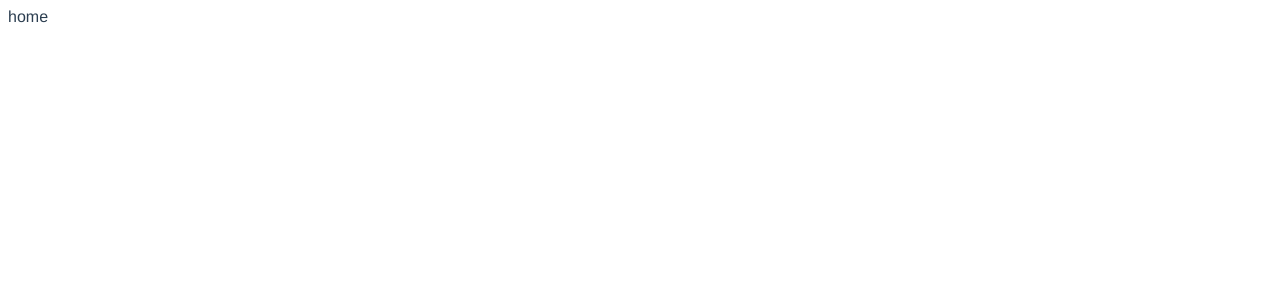
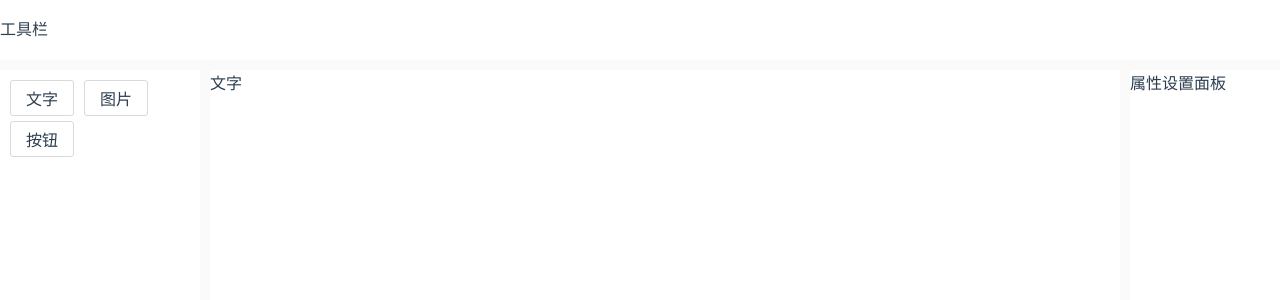
Before and after one commit to louzhedong/visualization, a Vue app: page /#/ in a window 1280 px wide. Shown: the top 300 px of the page. Built offline with nearby package versions, Linux system fonts and the light colour scheme.

Commit message:
添加功能

```diff
--- a/src/App.vue
+++ b/src/App.vue
@@ -2,7 +2,7 @@
  * @Author: louzhedong
  * @Date: 2021-02-23 11:22:54
  * @LastEditors: louzhedong
- * @LastEditTime: 2021-02-23 11:38:10
+ * @LastEditTime: 2021-02-23 13:40:23
  * @Description: 描述一下咯
 -->
 <template>
@@ -17,14 +17,17 @@
   -webkit-font-smoothing: antialiased;
   -moz-osx-font-smoothing: grayscale;
   color: #2c3e50;
+  height: 100%;
 }
 
-#nav {
-  padding: 30px;
+html {
+  height: 100%;
+}
 
-  a {
-    font-weight: bold;
-    color: #2c3e50;
-  }
+body {
+  height: 100%;
+  margin: 0;
+  background: #fafafa;
 }
+
 </style>
--- /dev/null
+++ b/src/components/VButton.vue
@@ -0,0 +1,23 @@
+<!--
+ * @Author: louzhedong
+ * @Date: 2021-02-23 13:33:18
+ * @LastEditors: louzhedong
+ * @LastEditTime: 2021-02-23 14:19:41
+ * @Description: 按钮组件
+-->
+
+<template>
+  <button class="v-button">{{propValue}}</button>
+</template>
+
+<script>
+export default {
+  name: 'v-button',
+  props: {
+    propValue: {
+      type: String,
+      default: ""
+    }
+  }
+}
+</script>
--- /dev/null
+++ b/src/components/VImage.vue
@@ -0,0 +1,35 @@
+<!--
+ * @Author: louzhedong
+ * @Date: 2021-02-23 11:51:24
+ * @LastEditors: louzhedong
+ * @LastEditTime: 2021-02-23 14:18:42
+ * @Description: 图片组件
+-->
+<template>
+  <div class="v-image">
+    <img :src="propValue"/>
+  </div>
+</template>
+
+<script>
+export default {
+  name: 'v-image',
+  props: {
+    propValue: {
+      type: String,
+      required: true
+    }
+  },
+  data() {
+    return {
+
+    }
+  }
+}
+</script>
+
+<style lang="less">
+.v-image {
+  overflow: hidden;
+}
+</style>
--- /dev/null
+++ b/src/components/VShape.vue
@@ -0,0 +1,26 @@
+<!--
+ * @Author: louzhedong
+ * @Date: 2021-02-23 11:50:36
+ * @LastEditors: louzhedong
+ * @LastEditTime: 2021-02-23 13:33:02
+ * @Description: 描述一下咯
+-->
+
+<template>
+  <div class="shape">
+
+  </div>
+</template>
+
+<script>
+export default {
+  name: 'v-shape',
+  data() {
+    return {
+
+    }
+  },
+
+
+}
+</script>
--- /dev/null
+++ b/src/components/VText.vue
@@ -0,0 +1,40 @@
+<!--
+ * @Author: louzhedong
+ * @Date: 2021-02-23 11:51:19
+ * @LastEditors: louzhedong
+ * @LastEditTime: 2021-02-23 14:35:19
+ * @Description: 文字组件
+-->
+
+<template>
+  <!-- <textarea
+    v-if="editMode === 'edit'"
+    class="textarea"
+    :value="propValue"
+    ref="v-text"
+    @input="handleInput"
+  ></textarea> -->
+  <div class="text disable">{{propValue}}</div>
+</template>
+
+<script>
+export default {
+  name: 'v-text',
+  props: {
+    propValue: {
+      type: String,
+    },
+  },
+  data() {
+    return {
+      editMode: 'edit'
+    }
+  },
+
+  methods: {
+    handleInput() {
+
+    }
+  }
+};
+</script>
--- /dev/null
+++ b/src/views/AttributeArea.vue
@@ -0,0 +1,25 @@
+<!--
+ * @Author: louzhedong
+ * @Date: 2021-02-23 11:58:54
+ * @LastEditors: louzhedong
+ * @LastEditTime: 2021-02-23 13:58:12
+ * @Description: 属性设置面板
+-->
+<template>
+  <div class="attribute-area">属性设置面板</div>
+</template>
+
+<script>
+export default {
+
+}
+</script>
+
+
+<style lang="less">
+.attribute-area {
+  width: 150px;
+  height: 100%;
+  background: #fff;
+}
+</style>
--- /dev/null
+++ b/src/views/ComponentArea.vue
@@ -0,0 +1,64 @@
+<!--
+ * @Author: louzhedong
+ * @Date: 2021-02-23 11:57:12
+ * @LastEditors: louzhedong
+ * @LastEditTime: 2021-02-23 14:47:50
+ * @Description: 组件栏
+-->
+
+<template>
+  <div class="component-area" @dragstart="handleDragStart">
+    <div
+      class="component-item"
+      v-for="(item, key) in typeList"
+      :key="key"
+      :data-type="item.key"
+      draggable
+    >
+      {{ item.label }}
+    </div>
+  </div>
+</template>
+
+<script>
+export default {
+  data() {
+    return {
+      typeList: [
+        { key: 'v-text', label: '文字' },
+        {
+          key: 'v-image',
+          label: '图片',
+        },
+        {
+          key: 'v-button',
+          label: '按钮',
+        },
+      ],
+    };
+  },
+
+  methods: {
+    handleDragStart(e) {
+      e.dataTransfer.setData('type', e.target.dataset.type);
+    },
+  },
+};
+</script>
+
+<style lang="less">
+.component-area {
+  width: 180px;
+  height: 100%;
+  background: #fff;
+  padding: 10px;
+  .component-item {
+    display: inline-block;
+    border: 1px solid #dadada;
+    padding: 5px 15px;
+    border-radius: 3px;
+    margin-right: 10px;
+    margin-bottom: 5px;
+  }
+}
+</style>
--- a/src/views/Home.vue
+++ b/src/views/Home.vue
@@ -2,11 +2,44 @@
  * @Author: louzhedong
  * @Date: 2021-02-23 11:22:54
  * @LastEditors: louzhedong
- * @LastEditTime: 2021-02-23 11:37:30
+ * @LastEditTime: 2021-02-23 13:59:59
  * @Description: 描述一下咯
 -->
 <template>
   <div class="home">
-    home
+    <toolbar-area></toolbar-area>
+    <div class="content">
+      <component-area></component-area>
+      <pane-area></pane-area>
+      <attribute-area></attribute-area>
+    </div>
   </div>
 </template>
+
+<script>
+import ToolBarArea from '@/views/ToolBarArea';
+import ComponentArea from '@/views/ComponentArea';
+import PaneArea from '@/views/PaneArea';
+import AttributeArea from '@/views/AttributeArea';
+export default {
+  components: {
+    'toolbar-area': ToolBarArea,
+    'component-area': ComponentArea,
+    'pane-area': PaneArea,
+    'attribute-area': AttributeArea
+  }
+}
+</script>
+
+<style lang="less">
+.home {
+  height: 100%;
+  position: relative;
+  display: flex;
+  flex-direction: column;
+  .content {
+    flex: 1;
+    display: flex;
+  }
+}
+</style>
--- /dev/null
+++ b/src/views/PaneArea.vue
@@ -0,0 +1,65 @@
+<!--
+ * @Author: louzhedong
+ * @Date: 2021-02-23 11:59:05
+ * @LastEditors: louzhedong
+ * @LastEditTime: 2021-02-23 14:58:25
+ * @Description: 中心画布
+-->
+
+<template>
+  <div class="pane-area" @drop="handleDrop">
+    <component
+      v-for="(item, key) in componentData"
+      :is="item.component"
+      :key="key"
+      :style="item.style"
+      :propValue="item.propValue"
+    />
+  </div>
+</template>
+
+<script>
+export default {
+  data() {
+    return {
+      componentData: [
+        {
+          component: 'v-text',
+          propValue: '文字',
+          animations: [],
+          events: {},
+          style: {
+            width: 200,
+            height: 33,
+            fontSize: 14,
+            fontWeight: 500,
+            lineHeight: '',
+            letterSpacing: 0,
+            textAlign: '',
+            color: '',
+          },
+        },
+      ],
+    };
+  },
+
+  methods: {
+    handleDrop(e) {
+      console.log(11);
+      e.preventDefaule();
+      e.stopPropagation();
+
+
+    }
+  }
+};
+</script>
+
+<style lang="less">
+.pane-area {
+  flex: 1;
+  height: 100%;
+  background: #fff;
+  margin: 0 10px;
+}
+</style>
--- /dev/null
+++ b/src/views/ToolBarArea.vue
@@ -0,0 +1,26 @@
+<!--
+ * @Author: louzhedong
+ * @Date: 2021-02-23 11:56:46
+ * @LastEditors: louzhedong
+ * @LastEditTime: 2021-02-23 13:58:23
+ * @Description: 工具栏
+-->
+
+<template>
+  <div class="toolbar">工具栏</div>
+</template>
+
+<script>
+export default {
+
+}
+</script>
+
+<style lang="less">
+.toolbar {
+  height: 60px;
+  line-height: 60px;
+  background: #fff;
+  margin-bottom: 10px;
+}
+</style>
```
Also changed, not shown: src/main.js (+11 -1 lines).
